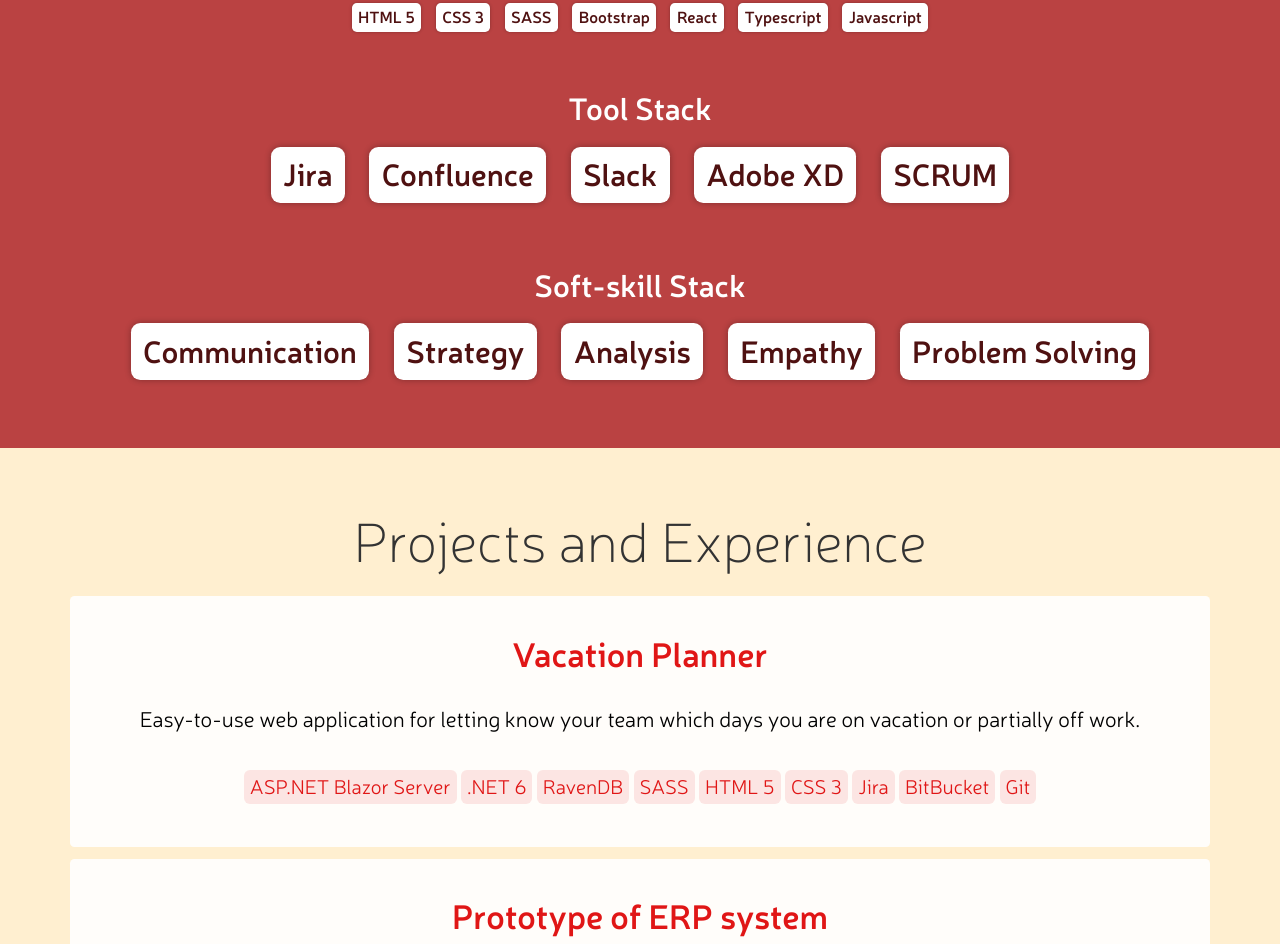
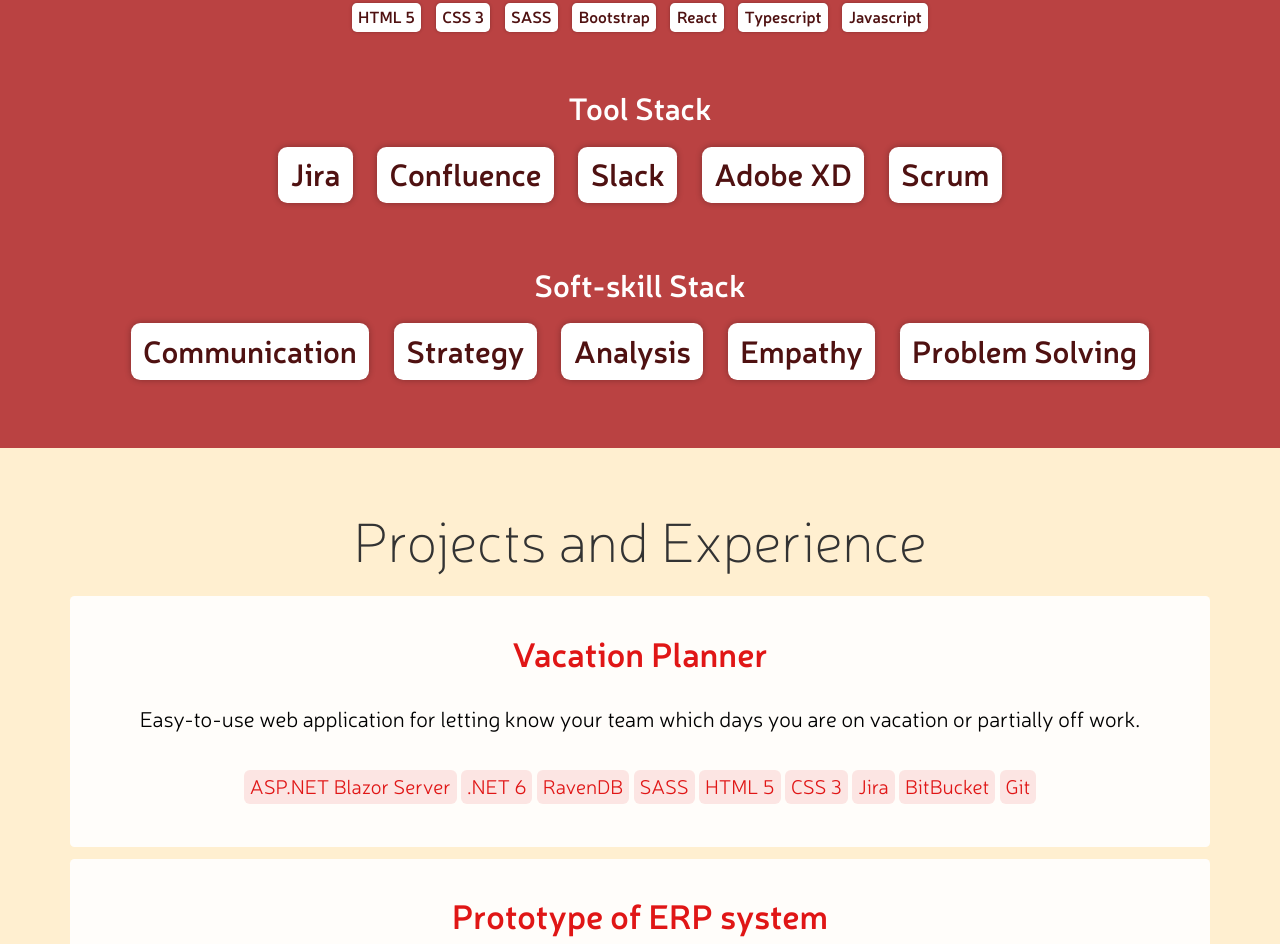
Before and after one commit to jpergler/web, a website: page index.html in a window 1280 px wide. Shown: the part 1588-2532 px from the top of the page. Drawn offline with nearby package versions, Linux system fonts and the light colour scheme.

Commit message:
Update casing

```diff
--- a/index.html
+++ b/index.html
@@ -130,7 +130,7 @@
                     <div class="technology level5">Confluence</div>
                     <div class="technology level5">Slack</div>
                     <div class="technology level5">Adobe XD</div>
-                    <div class="technology level5">SCRUM</div>
+                    <div class="technology level5">Scrum</div>
                 </div>
             </div>
 
```
